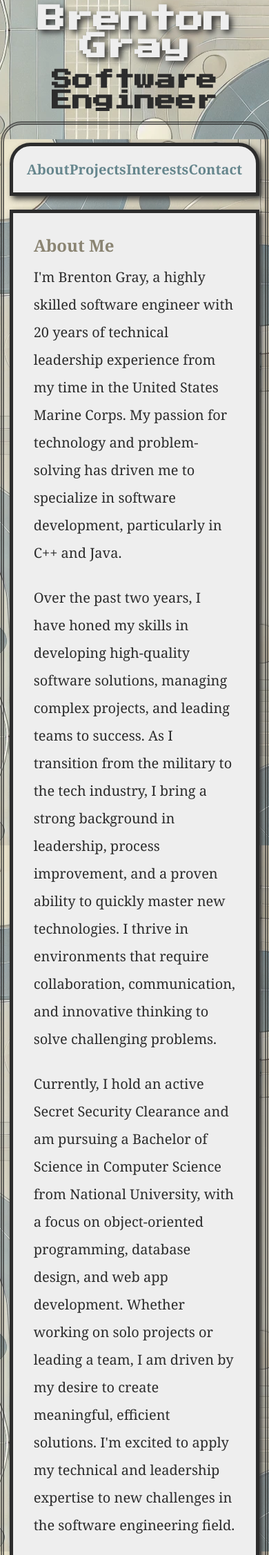
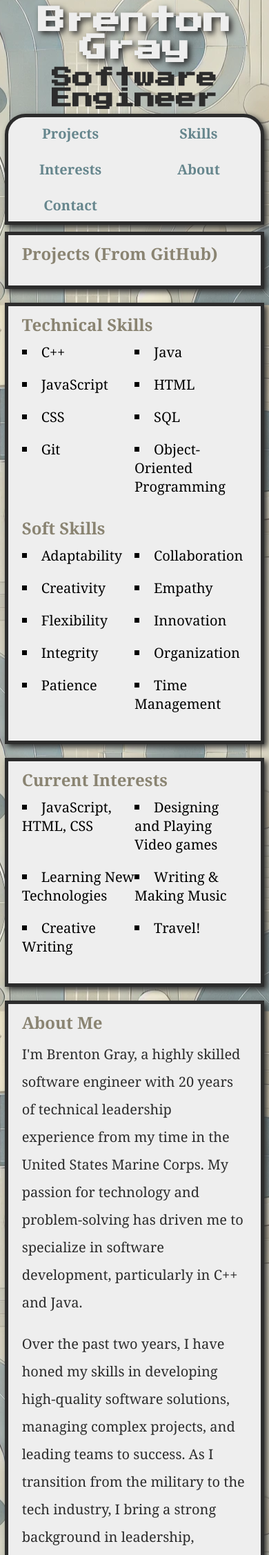
Before and after one commit to brenton-j-gray/portfolio, a PHP site: page / in a window 390 px wide. Shown: the top 2255 px of the page at 69% size. Run offline with PHP 8.4, Linux system fonts and the light colour scheme.

Commit message:
- update to responsiveness for mobile phones - add "skills" section - reorder sections

```diff
--- a/index.html
+++ b/index.html
@@ -20,13 +20,59 @@
         <h2>Software Engineer</h2>
     </header>
 
-    <div class="section-container">
-        <nav class="fancy-border nav-links">
+    <nav class="fancy-border top-section">
+        <a href="#projects">Projects</a>
+        <a href="#skills">Skills</a>
+        <a href="#interests">Interests</a>
         <a href="#about">About</a>
-                <a href="#projects">Projects</a>
-                <a href="#interests">Interests</a>
         <a href="#contact">Contact</a>
     </nav>
+
+
+    <section class="fancy-border" id="projects">
+        <h3>Projects (From GitHub)</h3>
+        <ul id="github-projects">
+            <!-- JavaScript will populate this list -->
+        </ul>
+    </section>
+
+    <section class ="fancy-border" id="skills">
+        <h3>Technical Skills</h3>
+        <ul class="skill-grid">
+            <li>C++</li>
+            <li>Java</li>
+            <li>JavaScript</li>
+            <li>HTML</li>
+            <li>CSS</li>
+            <li>SQL</li>
+            <li>Git</li>
+            <li>Object-Oriented Programming</li>
+        </ul>
+        <h3>Soft Skills</h3>
+        <ul class="skill-grid">
+            <li>Adaptability</li>
+            <li>Collaboration</li>
+            <li>Creativity</li>
+            <li>Empathy</li>
+            <li>Flexibility</li>
+            <li>Innovation</li>
+            <li>Integrity</li>
+            <li>Organization</li>
+            <li>Patience</li>
+            <li>Time Management</li>
+    </section>
+
+    <section class="fancy-border" id="interests">
+        <h3>Current Interests</h3>
+        <ul class="skill-grid">
+            <li>JavaScript, HTML, CSS</li>
+            <li>Designing and Playing Video games</li>
+            <li>Learning New Technologies</li>
+            <li>Writing & Making Music</li>
+            <li>Creative Writing</li>
+            <li>Travel!</li>
+        </ul>
+    </section>
 
     <section class="fancy-border" id="about">
         <h3>About Me</h3>
@@ -59,28 +105,7 @@
         </p>
     </section>
 
-        <section class="fancy-border" id="projects">
-            <h3>Projects (From GitHub)</h3>
-
-            <ul id="github-projects">
-                <!-- JavaScript will populate this list -->
-            </ul>
-
-
-        </section>
-
-        <section class="fancy-border" id="interests">
-            <h3>Current Interests</h3>
-            <ul>
-                <li>JavaScript, HTML, CSS</li>
-                <li>Designing and Playing Video games</li>
-                <li>Learning New Technologies</li>
-                <li>Creative Writing</li>
-                <li>Travel!</li>
-            </ul>
-        </section>
-
-        <section class="fancy-border contact-border" id="contact">
+    <section class="fancy-border bottom-section" id="contact">
         <h3>Contact Me</h3>
         <!-- Formspree form for contact submission */ -->
         <form id="contact-form" method="POST" action="https://formspree.io/f/mvgpnlrg">
@@ -93,13 +118,12 @@
             <label for="message">Your Message:</label>
             <textarea id="message" name="message" rows="5" required minlength="10" maxlength="500"></textarea>
             <input type="hidden" name="_subject" value="Portfolio Contact Form Submission">
-                <p id="char-count">500 characters remaing</p>
+            <p id="char-count">500 characters remaining</p>
 
             <button type="submit">Send Message</button>
         </form>
         <p id="form-status"></p>
     </section>
-    </div>
 
     <footer>
         <h4>&copy; 2024 Brenton Gray</h4>
--- a/scripts.js
+++ b/scripts.js
@@ -1,4 +1,3 @@
-
 // Function to fetch repository data from GitHub
 async function fetchGitHubRepos() {
     try {
@@ -35,6 +34,7 @@ async function fetchGitHubRepos() {
         console.error('Error fetching GitHub repositories:', error);
     }
 }
+
 // Call the function to fetch the repositories
 fetchGitHubRepos();
 
@@ -148,7 +148,7 @@ function updateCharCount() {
     const remainingChars = maxChars - messageInput.value.length;
     charCountDisplay.textContent = `${remainingChars} characters remaining`;
 
-    // Optional: Add visual cue when the limit is close
+    // Add visual cue when the limit is close
     if (remainingChars < 50) {
         charCountDisplay.style.color = 'red'; // Change text color to red if close to the limit
     } else {
--- a/styles.css
+++ b/styles.css
@@ -3,12 +3,9 @@
     --secondary-color: #8a8472;
     --bright-color: #eeeeee;
     --dark-color: #2c2c2c;
-
     --pixel-font: 'Press Start 2P', 'Lora', sans-serif;
     --shadow: 4px 4px 8px var(--dark-color);
-
 }
-
 
 @font-face {
     font-family: 'Press Start 2P';
@@ -16,80 +13,27 @@
 }
 
 .fancy-border {
-    display: flex;
-    flex-wrap: wrap;
-    flex-direction: column;
-    align-items: stretch;
-    position: relative;
     border: 5px solid var(--dark-color);
-    padding: 20px;
-    margin: 10px;
+    box-shadow: var(--shadow);
+
     background-color: var(--bright-color);
-    width: 90%;
-    box-shadow: var(--shadow);
-    z-index: 1; /* Ensure it stays on top */
-    transition: transform 0.5s ease;
+
 }
 
-.fancy-border:hover {
-    transform: scale(1.01);
+.skill-grid {
+    display: grid;
+    list-style-position: inside;
+    text-indent: 0px;
+    grid-template-columns: 1fr 1fr;
+    gap: 0px 0px;
 }
 
-.fancy-border.hover-active {
-    transform: scale(1.01);
+.top-section {
+    border-radius: 30px 30px 0px 0px;
 }
 
-.nav-links {
-    flex-direction: row;
-    justify-content: space-evenly;
-    align-content: center;
-    transition:unset;
-}
-
-.contact-border {
+.bottom-section {
     border-radius: 0px 0px 30px 30px;
-}
-
-.section-container {
-    position: relative;
-    display: flex;
-    flex-wrap: wrap;
-    flex-direction: column;
-    justify-content: center;
-    align-items: center;
-    align-content: center;
-    margin: 10px 0px;
-    width: 90%;
-    max-width:  960px;
-    padding: 20px;
-}
-
-.section-container::before {
-    content: "";
-    position: absolute;
-    top: -0.5px;           /* Move the border slightly outside the container */
-    left: -0.5px;
-    right: -0.5px;
-    bottom: -0.5px;
-    background-color: #ffffff31;
-    background-blend-mode: hard-light;
-    border: 5px double var(--dark-color);  /* Border color */
-    border-radius: 30px;          /* Round the corners */
-    opacity: 0;
-    z-index: -1;
-    animation: fadeBorder 3s infinite;  /* Border animation */
-}
-
-@keyframes fadeBorder {
-    0% {
-        opacity: 0; /* Fully transparent */
-    }
-    50% {
-        opacity: 1; /* Fully visible */
-    }
-    100% {
-        opacity: 0; /* Back to fully transparent */
-    }
 }
 
 .flash {
@@ -107,72 +51,103 @@
 
 html {
     scroll-behavior: smooth;
-    font-size: 18px;
+    font-size: 16px;
 }
 
 body {
     font-family:'Georgia', sans-serif;
     font-size: 1rem;
+
     background-image: url('images/background2.webp');
     background-repeat: repeat;
     background-position: center;
     background-attachment: fixed;
+
     display: flex;
     flex-direction: column;
-    flex-wrap: nowrap;
-    justify-content: flex-start;
+    flex-wrap: wrap;
+    justify-content: center;
+    justify-items: center;
     align-items: center;
-    margin: 1px 1px;
-    padding: 1px;
+    align-content: center;
+    margin: 2px;
+    padding: 1px 0px;
+}
+
+nav {
+    display: grid;
+    grid-template-columns: 1fr 1fr 1fr 1fr 1fr;
+    align-content: center;
+    justify-content: center;
+    align-items: center;
+    justify-items: center;
+    padding: 0px;
+    margin: 0px;
+    width: 95%;
+    max-width: 800px;
+    gap: 5px;
+}
+
+nav a {
+    padding: 0px;
+    margin: 10px;
+
 }
 
 header {
-    display: flex;
-    flex-wrap: wrap;
-    justify-content: center;
-    align-items: center;
-    align-content: center;
-    border-radius: 30px;
-    position: relative;
-    padding: 10px auto;
-    margin: 20px 1 0px 20px 10px;
     max-width: 500px;
-    max-height: 100%;
-    width: 80%;
+    width: 95%;
     z-index: 1; /* Ensure it stays on top */
 }
 
-nav {
-    border-radius: 30px 30px 0px 0px;
+section {
+    display: flex;
+    flex-wrap: wrap;
+    flex-direction: column;
+    align-items: stretch;
+    position: relative;
+    padding: 0px 0px 20px 0px;
+    margin: 10px auto;
+    transition: background-color 0.3s ease;
+    transition: transform 0.5s ease;
+    width: 95%;
+    max-width: 800px;
 }
 
-section {
-    transition: background-color 0.3s ease;
+section:hover {
+    transform: scale(1.01);
+}
+
+section.hover-active {
+    transform: scale(1.01);
+}
+
+section h3 {
+    margin: 10px 20px 10px 20px;
+    padding: 0px;
 }
 
 section ul {
-    list-style: outside;
+    list-style: inside;
     list-style-type: square;
-    margin: 10px 0px 10px 0px;
-
+    padding: 0px 0px 0px 0px;
+    margin: 0px 20px;
 }
 
 section ul li {
-    padding: 5px 0px 5px 0px;
+    margin: 0px 0px 1rem 0px;
+    padding: 0px 0px 0px 0px;
+}
+
+section ul li a {
+    padding: 0px 0px 0px 0px;
+    margin: 0px;
 
 }
 
 section ul li p {
-    padding: 0px;
+    padding: 0px 0px 0px 0px;
     margin: 0px;
-}
-
-footer {
-    display: flex;
-    flex-direction: column;
-    position: relative;
-    padding: 0px 20px;
-
 }
 
 h1, h2 {
@@ -196,14 +171,13 @@ h3, h5, h6 {
     text-align: left;
     font-size: 1.2rem;
     color: var(--secondary-color);
-    margin: 10px 10px 0px 10px;
+    padding: 0px 20px 0px 20px;
 }
 
 h4 {
     font-size: 1rem;
     text-align:center;
     color: var(--dark-color);
-    margin: 5px 0px 0px 0px;
 }
 
 p {
@@ -211,7 +185,8 @@ p {
     line-height: 2;
     font-size: 1rem;
     color: var(--dark-color);
-    margin: 10px 10px 15px 10px;
+    padding: 0px 20px 1rem 20px;
+    margin: 0px 0px 0px 0px;
 }
 
 a {
@@ -228,9 +203,9 @@ a:hover {
 form {
     display: flex;
     flex-direction: column;
-    margin: 20px 10px 20px 10px;
     gap: 10px;
-
+    padding: 10px 20px;
+    margin: 10px 0px;
 }
 
 form label{
@@ -239,7 +214,7 @@ form label{
 }
 
 form input, form textarea {
-    padding: 8px;
+    padding: 10px;
     border: 2px solid var(--dark-color);
     border-radius: 5px;
 }
@@ -248,8 +223,13 @@ form input {
     width: 50%;
 }
 
+form textarea {
+    width: 95%;
+}
+
 form button {
-    padding: 10px;
+    padding: 10px 30px;
+    margin: 10px auto;
     background-color: var(--primary-color);
     font-size: 1.2rem;
     color: white;
@@ -263,20 +243,23 @@ form button:hover{
     background-color: var(--secondary-color);
 }
 
+footer h4{
+    padding: 5px;
+    margin: 10px 0px 10px 0px;
+}
+
 #char-count {
-    font-size: 0.9rem;
+    font-size: 1rem;
     color: var(--dark-color);
-    margin-top: 0px;
+    margin-top: 0px !important;
     text-align: right;
+    padding: 0px auto;
 }
 
 
 @media (max-width: 768px) {
     html {
-        font-size: 20px;
-    }
-    .fancy-border{
-
+        font-size: 18px;
     }
 }
 
@@ -284,10 +267,7 @@ form button:hover{
     html {
         font-size: 20px;
     }
-    .nav-links {
-        flex-direction:row;
-    }
-    .fancy-border{
-
+    nav {
+        grid-template-columns: 1fr 1fr;
     }
 }
```
Lines whose indentation alone changed are shown as unchanged.
